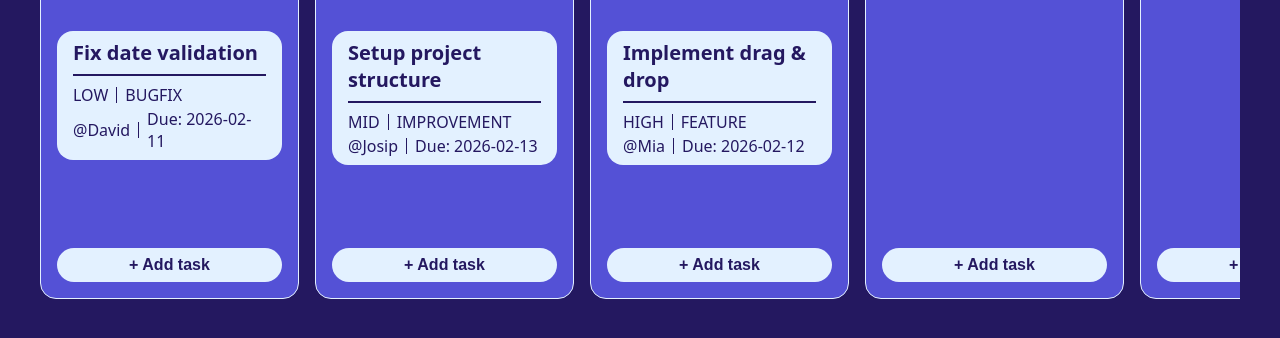
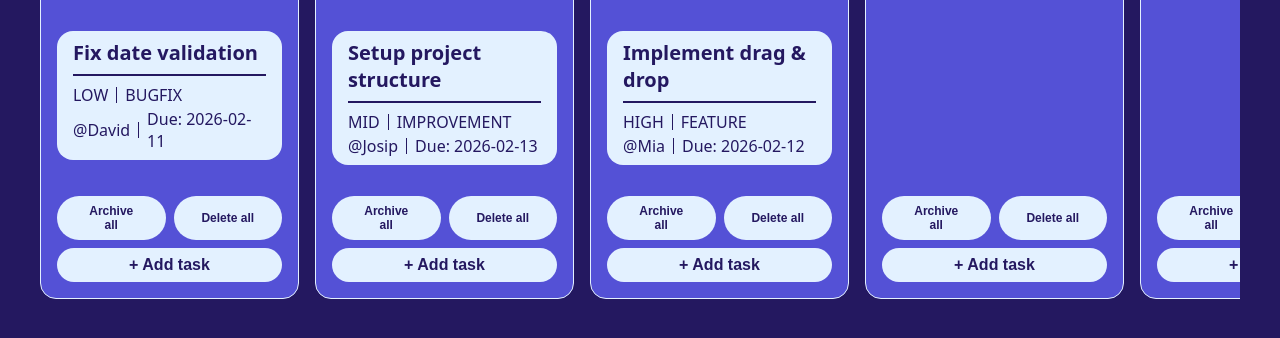
Before and after one commit to josipzunic/Internship-13-Task-Managment, a website with bundled scripts: page frontend/index.html in a window 1280 px wide. Shown: the part 318-656 px from the top of the page. Built offline with nearby package versions, Linux system fonts and the light colour scheme.

Commit message:
add archive all and delete all buttons

```diff
--- a/frontend/src/components/column.js
+++ b/frontend/src/components/column.js
@@ -18,7 +18,13 @@ export function renderColumn(column, {count, onMove, onDropTask}){
             </div>
         </div>
         <div class="column-body"></div>
-        <button class="create-btn button-main">+ Add task</button>
+        <div class="column-buttons">
+            <div class="column-archive-delete">
+                <button class="archive-all button-main">Archive all</button>
+                <button class="delete-all button-main">Delete all</button>
+            </div>
+            <button class="create-btn button-main">+ Add task</button>
+        </div>
     `;
     const body = wrap.querySelector(".column-body");
     const createBtn = wrap.querySelector(".create-btn");
--- a/frontend/src/styles/column.css
+++ b/frontend/src/styles/column.css
@@ -46,15 +46,36 @@
     overflow-y: auto;
 }
 
-
-
 .column-body::-webkit-scrollbar {
    display: none;
+}
+
+.column-buttons {
+    margin-top: auto;
+    position: sticky;
+    display: flex;
+    flex-direction: column;
+    gap: 8px;
+}
+
+.column-archive-delete {
+    display: flex;
+    flex-direction: row;
+    gap: 8px;
 }
 
 .create-btn {
    width: 100%;
    font-size: 16px;
-   margin-top: auto;
    position: sticky;
 }
+
+.archive-all {
+    font-size: 12px;
+    width: 100%;
+}
+
+.delete-all {
+    font-size: 12px;
+    width: 100%;
+}
```
